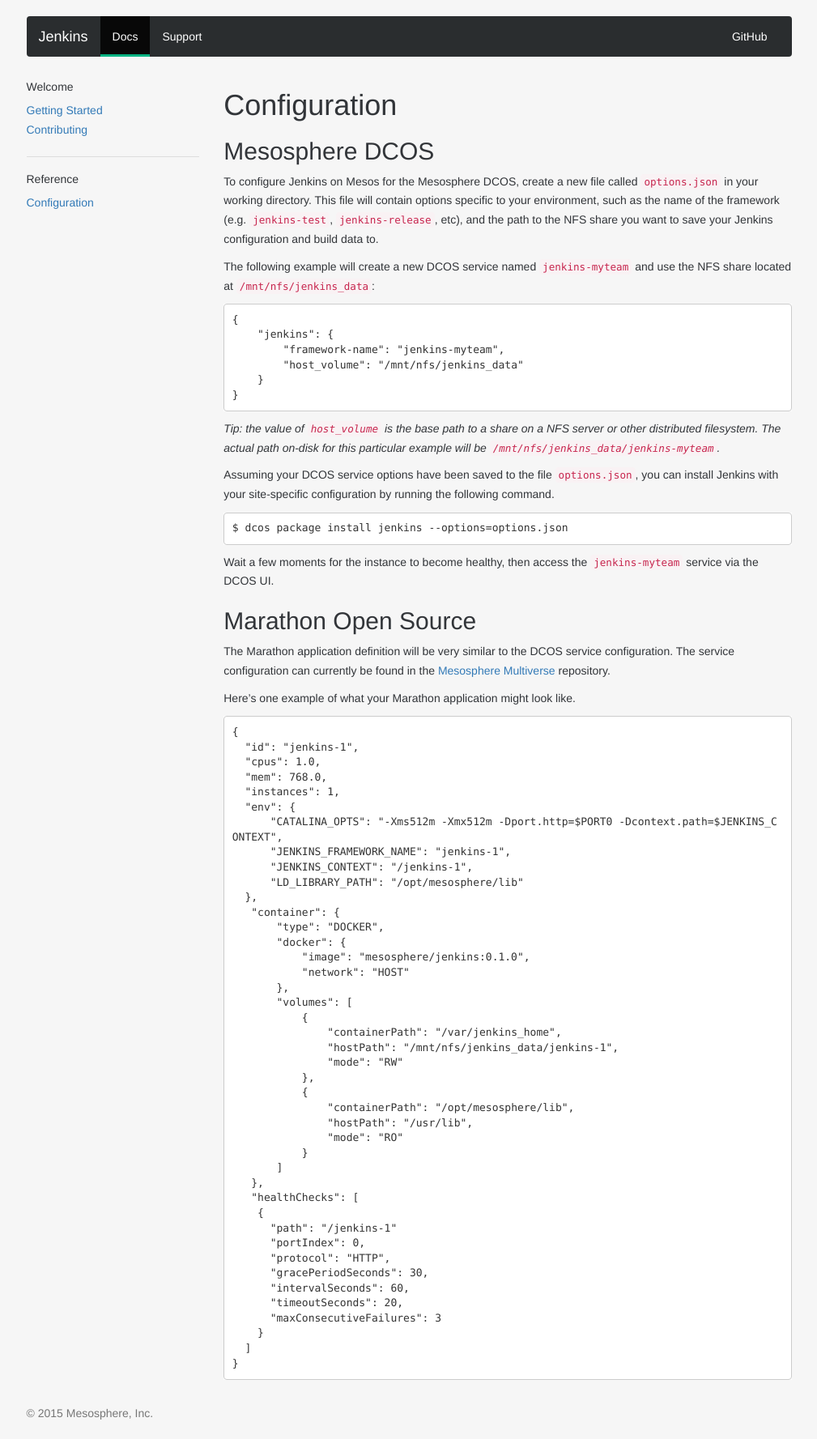
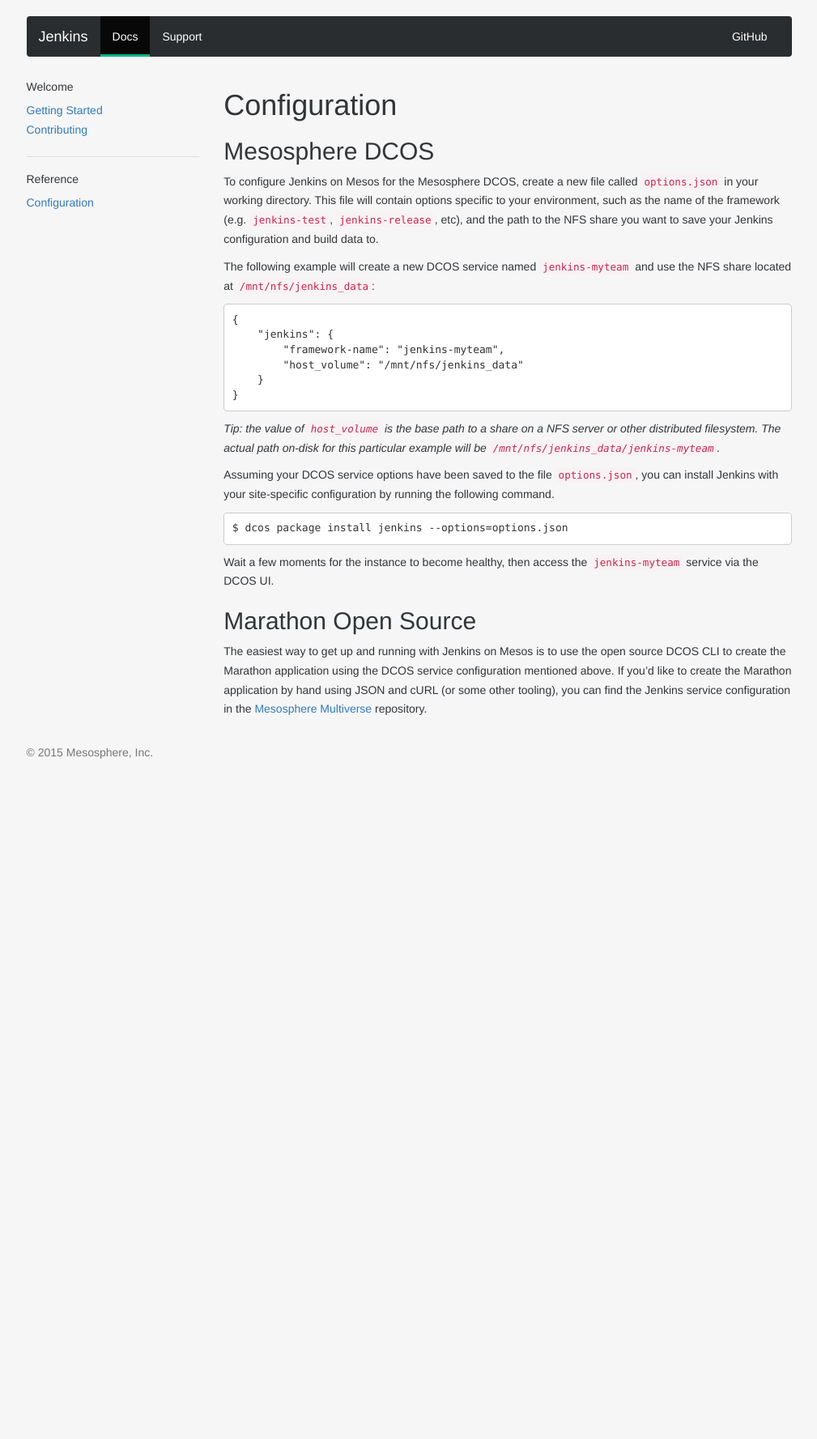
Before and after one commit to mesosphere/dcos-jenkins-service, a Jekyll site: the page built from docs/docs/configuration.md, in a window 1280 px wide. Shown: the whole page at 81% size, without its empty margins (135-1144 px from the left). Built offline with Jekyll 4.4.1, drawn with Linux system fonts in a browser that asks for light colours; nearby versions of some CDN libraries; some web fonts are replaced; Markdown is read by kramdown in place of the engine named in the settings; after the commit the page ends 962 px from its top, so only the background shows below that.

````diff
--- a/docs/docs/configuration.md
+++ b/docs/docs/configuration.md
@@ -41,55 +41,13 @@ Wait a few moments for the instance to become healthy, then access the
 
 ## Marathon Open Source
 
-The Marathon application definition will be very similar to the DCOS service
-configuration. The service configuration can currently be found in the
+The easiest way to get up and running with Jenkins on Mesos is to use the
+open source DCOS CLI to create the Marathon application using the DCOS service
+configuration mentioned above. If you'd like to create the Marathon
+application by hand using JSON and cURL (or some other tooling), you can find
+the Jenkins service configuration in the
 [Mesosphere Multiverse][mesosphere-multiverse] repository.
 
-Here's one example of what your Marathon application might look like.
-
-```
-{
-  "id": "jenkins-1",
-  "cpus": 1.0,
-  "mem": 768.0,
-  "instances": 1,
-  "env": {
-      "CATALINA_OPTS": "-Xms512m -Xmx512m -Dport.http=$PORT0 -Dcontext.path=$JENKINS_CONTEXT",
-      "JENKINS_FRAMEWORK_NAME": "jenkins-1",
-      "JENKINS_CONTEXT": "/jenkins-1",
-      "LD_LIBRARY_PATH": "/opt/mesosphere/lib"
-  },
-   "container": {
-       "type": "DOCKER",
-       "docker": {
-           "image": "mesosphere/jenkins:0.1.0",
-           "network": "HOST"
-       },
-       "volumes": [
-           {
-               "containerPath": "/var/jenkins_home",
-               "hostPath": "/mnt/nfs/jenkins_data/jenkins-1",
-               "mode": "RW"
-           },
-           {
-               "containerPath": "/opt/mesosphere/lib",
-               "hostPath": "/usr/lib",
-               "mode": "RO"
-           }
-       ]
-   },
-   "healthChecks": [
-    {
-      "path": "/jenkins-1"
-      "portIndex": 0,
-      "protocol": "HTTP",
-      "gracePeriodSeconds": 30,
-      "intervalSeconds": 60,
-      "timeoutSeconds": 20,
-      "maxConsecutiveFailures": 3
-    }
-  ]
-}
-```
 
 [mesosphere-multiverse]: https://github.com/mesosphere/multiverse
+[dcos-cli-home]: https://github.com/mesosphere/dcos-cli
````
Also changed, not shown: docs/docs/contributing.md (+1 -1 lines), docs/docs/index.md (+11 -11 lines).
